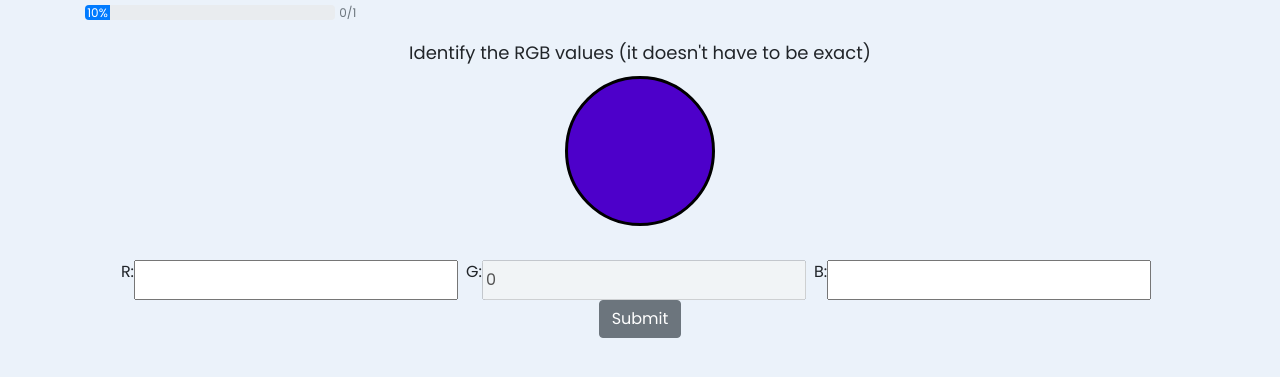
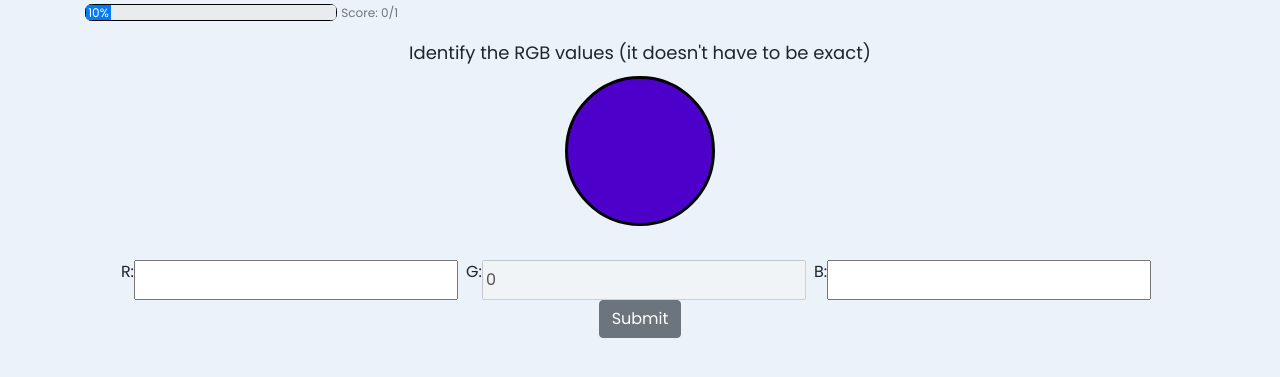
Before and after one commit to DingPang/Coms4170_RGB, a Flask app: page /quiz/1 in a window 1280 px wide. Shown: the part 61-438 px from the top of the page. Run offline with Flask 2, Linux system fonts and the light colour scheme; some libraries are stand-ins or nearby versions.

Commit message:
Made grey part of progress bar more obvious by adding border to the whole thing

```diff
--- a/static/main.css
+++ b/static/main.css
@@ -223,6 +223,8 @@ input {
 
 #progress {
   display: inline-block;
+  border: 1px solid black;
+  border-radius: .4rem;
 }
 
 #track {
--- a/static/quiz_mix.js
+++ b/static/quiz_mix.js
@@ -121,7 +121,7 @@ $(document).ready(function () {
     prepop(item)
     displayProgressBar()
     correct = get_correct(ans)
-    $('#track').html(correct + "/" + (parseInt(item.id)-1))
+    $('#track').html("Score: "+ correct + "/" + (parseInt(item.id)-1))
 
     $('.warning').hide()
     $('.correct').hide()
```
